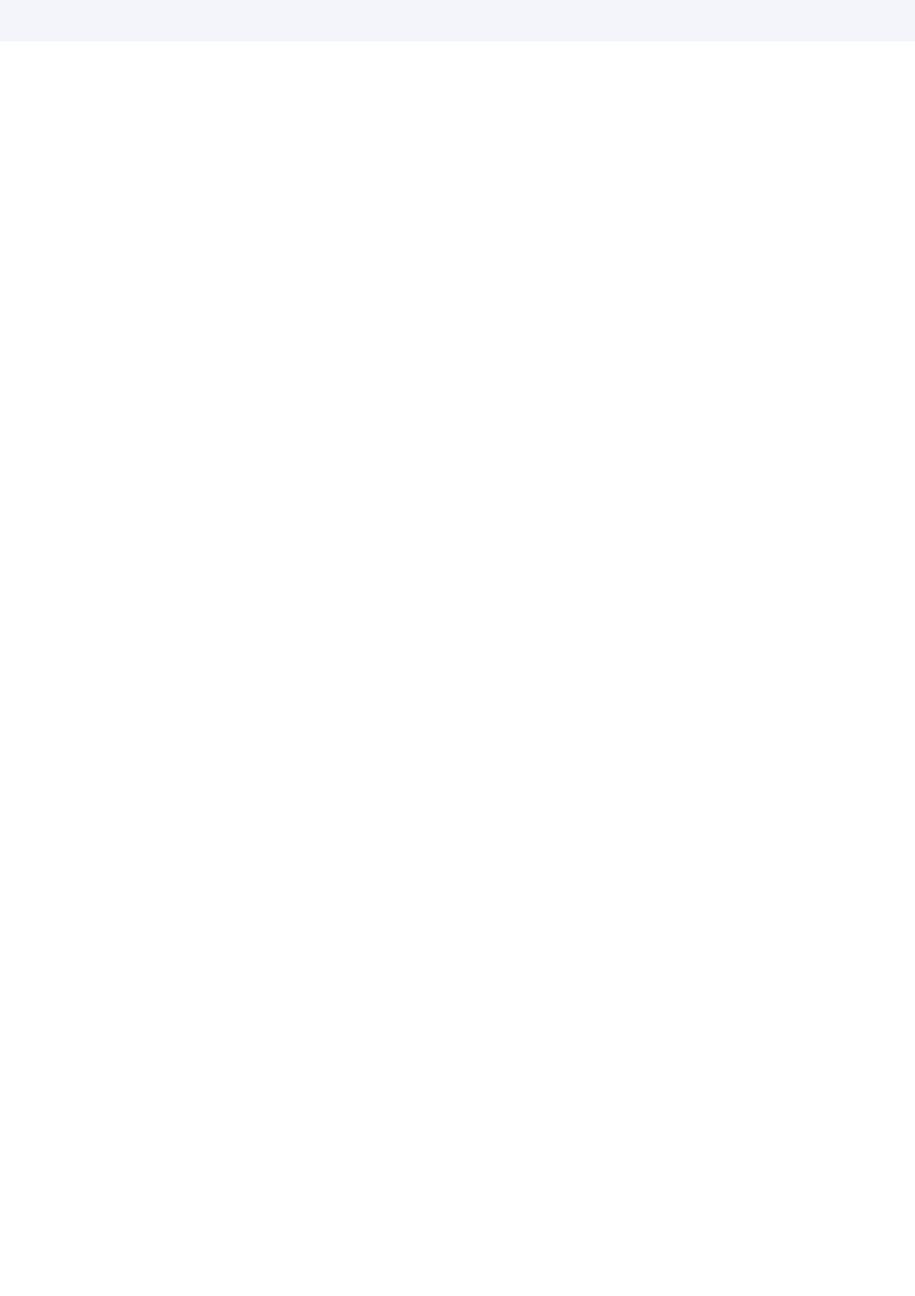
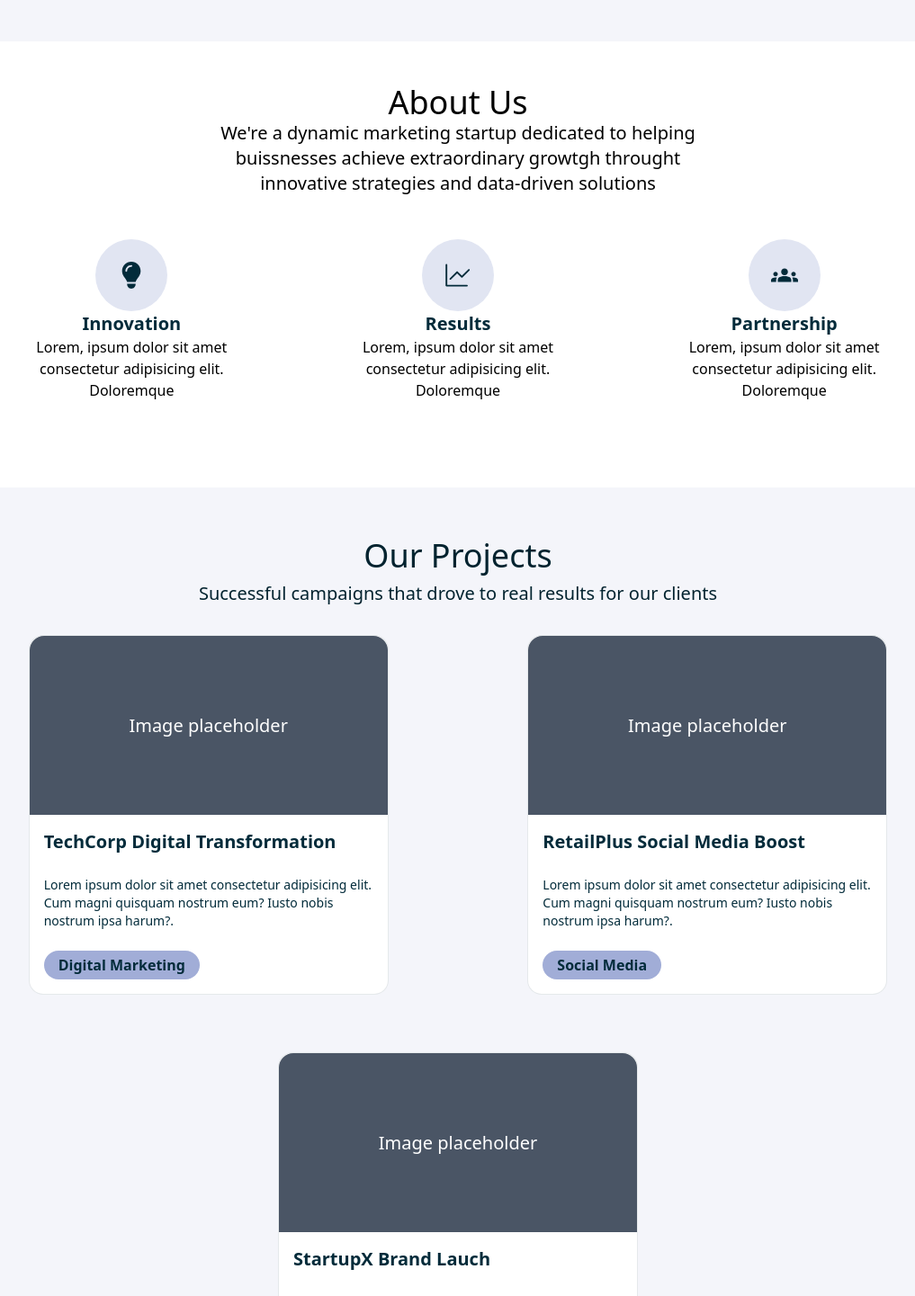
Before and after one commit to SergioEderCervantes/Sinergia-project, a React (Vite) app: page / in a window 1280 px wide. Shown: the part 589-2030 px from the top of the page at 90% size, without its empty margins (131-1148 px from the left). Before the commit the page ends 800 px from the top, so only its background shows below. Built offline with nearby package versions, Linux system fonts and the light colour scheme.

Commit message:
About us and Projects

```diff
--- /dev/null
+++ b/src/components/about-us/about-us-card.jsx
@@ -0,0 +1,11 @@
+export default function AboutCard({ icon: Icon, title, desc }) {
+  return (
+    <div className="flex w-full flex-col items-center py-4 sm:w-1/4 sm:min-w-80 sm:p-4">
+      <div className="bg-lavender-web grid aspect-square w-20 place-items-center rounded-full text-white">
+        <Icon className="text-gunmetal text-3xl" />
+      </div>
+      <span className="text-gunmetal text-xl font-semibold">{title}</span>
+      <p className="text-center">{desc}</p>
+    </div>
+  );
+}
--- /dev/null
+++ b/src/components/about-us/about-us.jsx
@@ -0,0 +1,40 @@
+import { MdGroups } from "react-icons/md";
+import { FaLightbulb } from "react-icons/fa6";
+import { GoGraph } from "react-icons/go";
+import AboutCard from "./about-us-card";
+
+export default function AboutUs() {
+  return (
+    <section className="flex flex-col items-center p-12">
+      <h3 className="text-4xl">About Us</h3>
+      <p className="w-full md:w-1/2 text-center text-xl">
+        We're a dynamic marketing startup dedicated to helping buissnesses
+        achieve extraordinary growtgh throught innovative strategies and
+        data-driven solutions
+      </p>
+      <div className="my-8 flex w-full flex-wrap justify-around px-12">
+        <AboutCard
+          icon={FaLightbulb}
+          title={"Innovation"}
+          desc={
+            "Lorem, ipsum dolor sit amet consectetur adipisicing elit. Doloremque"
+          }
+        />
+        <AboutCard
+          icon={GoGraph}
+          title={"Results"}
+          desc={
+            "Lorem, ipsum dolor sit amet consectetur adipisicing elit. Doloremque"
+          }
+        />
+        <AboutCard
+          icon={MdGroups}
+          title={"Partnership"}
+          desc={
+            "Lorem, ipsum dolor sit amet consectetur adipisicing elit. Doloremque"
+          }
+        />
+      </div>
+    </section>
+  );
+}
--- /dev/null
+++ b/src/components/projects/card.jsx
@@ -0,0 +1,15 @@
+export default function Card({ title, image, description, label }) {
+  return (
+    <div className="border-gunmetal/10 text-gunmetal my-8 h-110 md:h-100 w-full sm:w-3/4 md:w-2/4 lg:w-1/4 md:min-w-100 mx-10 rounded-2xl border bg-white">
+      <div className="img-container grid h-1/2 place-items-center rounded-t-2xl bg-gray-600">
+        {/* <img src="{image}" alt="Img" /> */}
+        <span className="text-xl text-white">Image placeholder</span>
+      </div>
+      <div className="info p-4 flex flex-col justify-between h-1/2">
+        <h4 className="text-xl font-semibold">{title}</h4>
+        <p className="text-sm">{description}</p>
+        <span className="px-4 py-1 bg-lavender-web-600 w-fit rounded-full font-semibold">{label}</span>
+      </div>
+    </div>
+  );
+}
--- /dev/null
+++ b/src/components/projects/projects.jsx
@@ -0,0 +1,38 @@
+import Card from "./card";
+
+export default function Projects() {
+  return (
+    <section className="bg-lavender-web-200 flex flex-col items-center py-5 xl:p-12">
+      <h2 className="text-gunmetal-600 my-2 text-4xl">Our Projects</h2>
+      <span className="text-gunmetal-600 w-full text-center text-xl md:w-1/2">
+        Successful campaigns that drove to real results for our clients
+      </span>
+      <div className="flex w-full justify-evenly flex-wrap">
+        <Card
+          image={""}
+          title={"TechCorp Digital Transformation"}
+          description={
+            "Lorem ipsum dolor sit amet consectetur adipisicing elit. Cum magni quisquam nostrum eum? Iusto nobis nostrum ipsa harum?."
+          }
+          label={"Digital Marketing"}
+        />
+        <Card
+          image={""}
+          title={"RetailPlus Social Media Boost"}
+          description={
+            "Lorem ipsum dolor sit amet consectetur adipisicing elit. Cum magni quisquam nostrum eum? Iusto nobis nostrum ipsa harum?."
+          }
+          label={"Social Media"}
+        />
+        <Card
+          image={""}
+          title={"StartupX Brand Lauch"}
+          description={
+            "Lorem ipsum dolor sit amet consectetur adipisicing elit. Cum magni quisquam nostrum eum? Iusto nobis nostrum ipsa harum?."
+          }
+          label={"Branding"}
+        />
+      </div>
+    </section>
+  );
+}
--- a/src/pages/mainPage.jsx
+++ b/src/pages/mainPage.jsx
@@ -2,6 +2,8 @@ import { useState } from "react";
 import NavBar from "../components/navbar";
 import Hero from "../components/hero/hero";
 import MobileNavBar from "../components/mobileNavBar";
+import AboutUs from "../components/about-us/about-us";
+import Projects from "../components/projects/projects";
 export default function MainPage() {
   const [isMenuExpanded, setIsMenuExpanded] = useState(false);
 
@@ -12,10 +14,10 @@ export default function MainPage() {
   return (
     <>
       <NavBar expand={toggleExpantion} />
-
       <MobileNavBar isExpanded={isMenuExpanded}/>
-
       <Hero />
+      <AboutUs/>
+      <Projects/>
     </>
   );
 }
```
